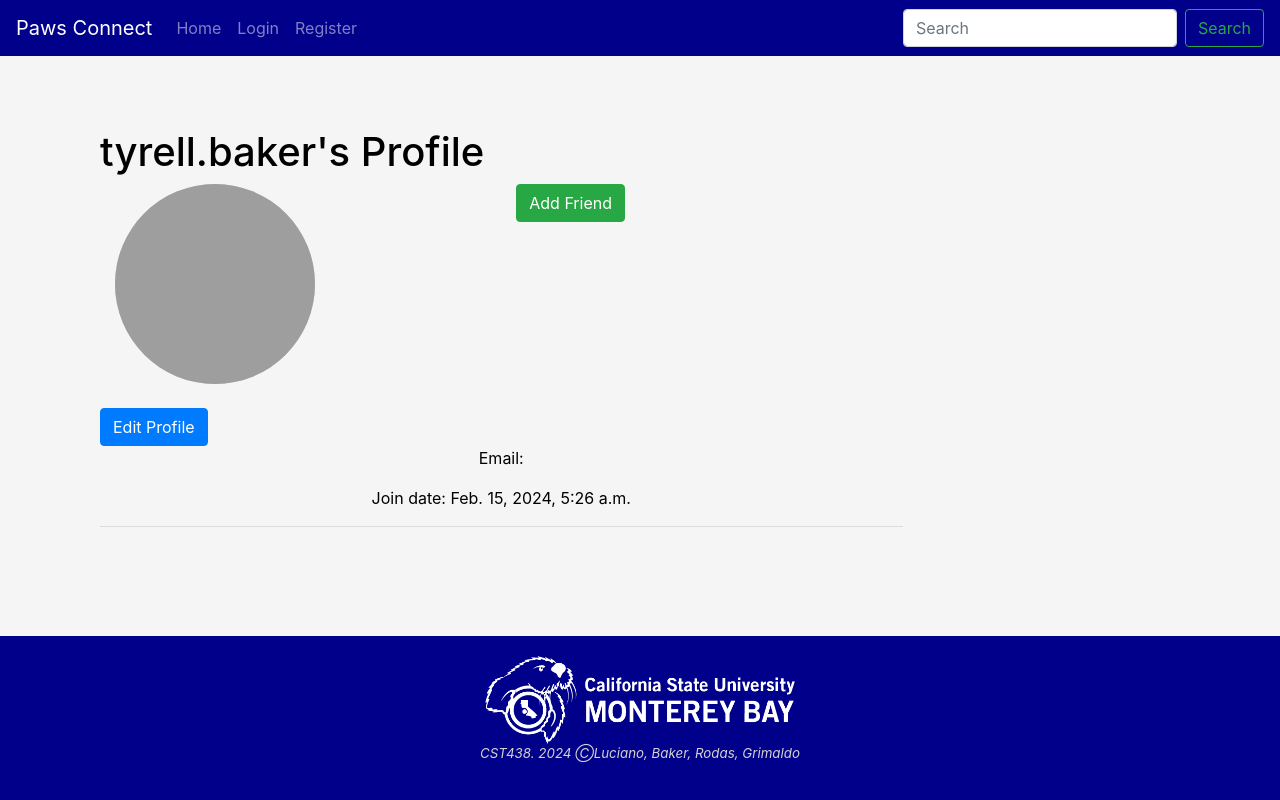
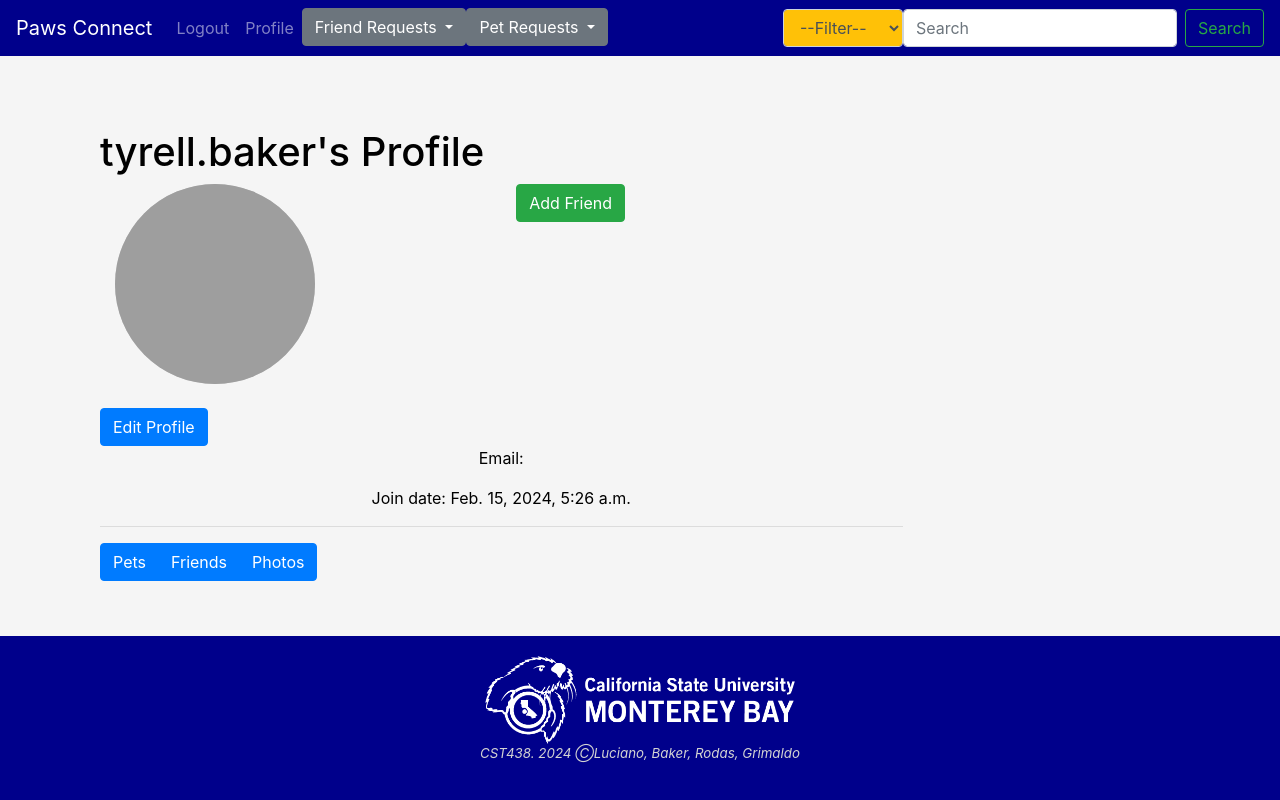
Before and after one commit to tyrellbaker-blip/PawsConnect, a Django app: page /user/profile/ in a window 1280 px wide. Run offline with Django 5.2, Linux system fonts and the light colour scheme; a user stored in the database is signed in; some libraries are stand-ins or nearby versions; grey boxes are pictures that could not be loaded.

Commit message:
state before I edit pet profile?

```diff
--- a/static/css/styles.css
+++ b/static/css/styles.css
@@ -4,6 +4,7 @@
 body {
     /*background-color: #f5f5f5;  /* Light grey background */
     color: #000;  /* Black text */
+
 }
 
 /* UserManagement app CSS rules */
@@ -131,3 +132,6 @@
   flex-wrap: wrap;
   justify-content: center;
 }
+.custom-dropdown{
+    color: white;
+}
--- a/templates/UserManagement/profile.html
+++ b/templates/UserManagement/profile.html
@@ -1,6 +1,9 @@
 {% extends 'base.html' %}
 {% load static %}
 {% block content %}
+
+
+{#    User Profile page stuff#}
 <div class="container mt-5">
     <div class="row">
 
@@ -22,8 +25,9 @@
                      align-items: center;"
                         >
                     </div>
+{#                    if profile IS NOT user, display the friend button #}
                     <div class="col">
-{#                        if user and person are not friends#}
+{#                        if user and person are not friends #}
                          <button type="button" class="btn btn-success">Add Friend</button>
 {#                        else red button#}
 {#                        <button type="button" class="btn btn-danger">Remove Friend</button>#}
@@ -34,7 +38,7 @@
 
             {% if user.is_authenticated %}
             <a href="{% url 'UserManagement:edit_profile' %}" class="btn btn-primary">Edit Profile</a>
-                            {% if user.bio %}
+                {% if user.bio %}
             <p>Bio: {{ user.bio }}</p>
             {% endif %}
             {% if user.location %}
@@ -45,9 +49,9 @@
                 <hr>
 
             <div class="btn-group" role="group" aria-label="User actions">
-{#                <a href="{% url 'UserManagement:pets' %}" class="btn btn-primary">Pets</a>#}
-{#                <a href="{% url 'UserManagement:friends' %}" class="btn btn-primary">Friends</a>#}
-{#                <a href="{% url 'UserManagement:photos' %}" class="btn btn-primary">Photos</a>#}
+                <a href="{% url 'UserManagement:home' %}" class="btn btn-primary">Pets</a>
+                <a href="{% url 'UserManagement:home' %}" class="btn btn-primary">Friends</a>
+                <a href="{% url 'UserManagement:home' %}" class="btn btn-primary">Photos</a>
             </div>
             {% endif %}
         </div>
--- a/templates/base.html
+++ b/templates/base.html
@@ -25,15 +25,57 @@
             </button>
             <div class="collapse navbar-collapse" id="navbarNav">
                 <ul class="navbar-nav mr-auto">
-                    <li class="nav-item"><a class="nav-link" href="{% url 'UserManagement:home' %}">Home</a></li>
-                    <li class="nav-item"><a class="nav-link" href="{% url 'UserManagement:login' %}">Login</a></li>
+                         {% if user.is_authenticated %}
+                        <li class="nav-item"><a class="nav-link" href="{% url 'UserManagement:logout' %}">Logout</a></li>
+                        <li class="nav-item"><a class="nav-link" href="{% url 'UserManagement:profile' %}">Profile</a></li>
+{#                             if no incoming req, disable OR keep it enabled and it displays "nothing here"#}
+                             <div class="dropdown">
+                               <button class="btn btn-secondary dropdown-toggle" type="button" id="dropdownMenuButton" data-toggle="dropdown" aria-haspopup="true" aria-expanded="false">
+                                 Friend Requests
+                               </button>
+                               <div class="dropdown-menu" aria-labelledby="dropdownMenuButton">
+{#                                   populate incoming request, display: pic, username, accept button, deny button#}
+                               </div>
+                             </div>
+
+                             <div class="dropdown">
+                               <button class="btn btn-secondary dropdown-toggle" type="button" id="dropdownMenuButton" data-toggle="dropdown" aria-haspopup="true" aria-expanded="false">
+                                 Pet Requests
+                               </button>
+                               <div class="dropdown-menu" aria-labelledby="dropdownMenuButton">
+{#                                   populate incoming request to adopt#}
+                               </div>
+                             </div>
+
+
+                    {% else %}
+                        <li class="nav-item"><a class="nav-link" href="{% url 'UserManagement:home' %}">Home</a></li>
+                        <li class="nav-item"><a class="btn btn-secondary" href="{% url 'UserManagement:login' %}">Login</a></li>
                     <li class="nav-item"><a class="nav-link" href="{% url 'UserManagement:register' %}">Register</a></li>
+
+
+                    {% endif %}
+
                 </ul>
+            {% if user.is_authenticated %}
+                                         <form class="form-inline my-2 my-lg-0 ">
+                            <div class="form-group ">
+                                <label for="filter" ></label>
+                                <select class="form-control bg-warning " id="filter">
+                                    <option>--Filter--</option>
+                                    <option value="user" >User</option>
+                                    <option value="petName" >Pet Name</option>
+                                    <option value="petID" >Pet ID</option>
+                                    <option value="Location" >Location</option>
 
-                <form class="form-inline my-2 my-lg-0">
-                    <input class="form-control mr-sm-2" type="search" placeholder="Search" aria-label="Search">
-                    <button class="btn btn-outline-success my-2 my-sm-0" type="submit">Search</button>
-                </form>
+                                </select>
+                            </div>
+                            <input class="form-control mr-sm-2" type="search" placeholder="Search" aria-label="Search">
+                            <button class="btn btn-outline-success my-2 my-sm-0" type="submit">Search</button>
+                            </form>
+            {%  endif %}
+
+
             </div>
         </nav>
     </header>
@@ -46,6 +88,7 @@
     <script src="https://cdnjs.cloudflare.com/ajax/libs/popper.js/1.14.7/umd/popper.min.js"></script>
     <script src="https://stackpath.bootstrapcdn.com/bootstrap/4.3.1/js/bootstrap.min.js"></script>
 
+
     <footer>
     <img id="csumb_logo" src="{{ MEDIA_URL }}logo.png" alt="CSUMB Logo">
     <p>CST438. 2024 ⒸLuciano, Baker, Rodas, Grimaldo</p>
```
Also changed, not shown: UserManagement/views.py (line endings or trailing spaces), db.sqlite3.
